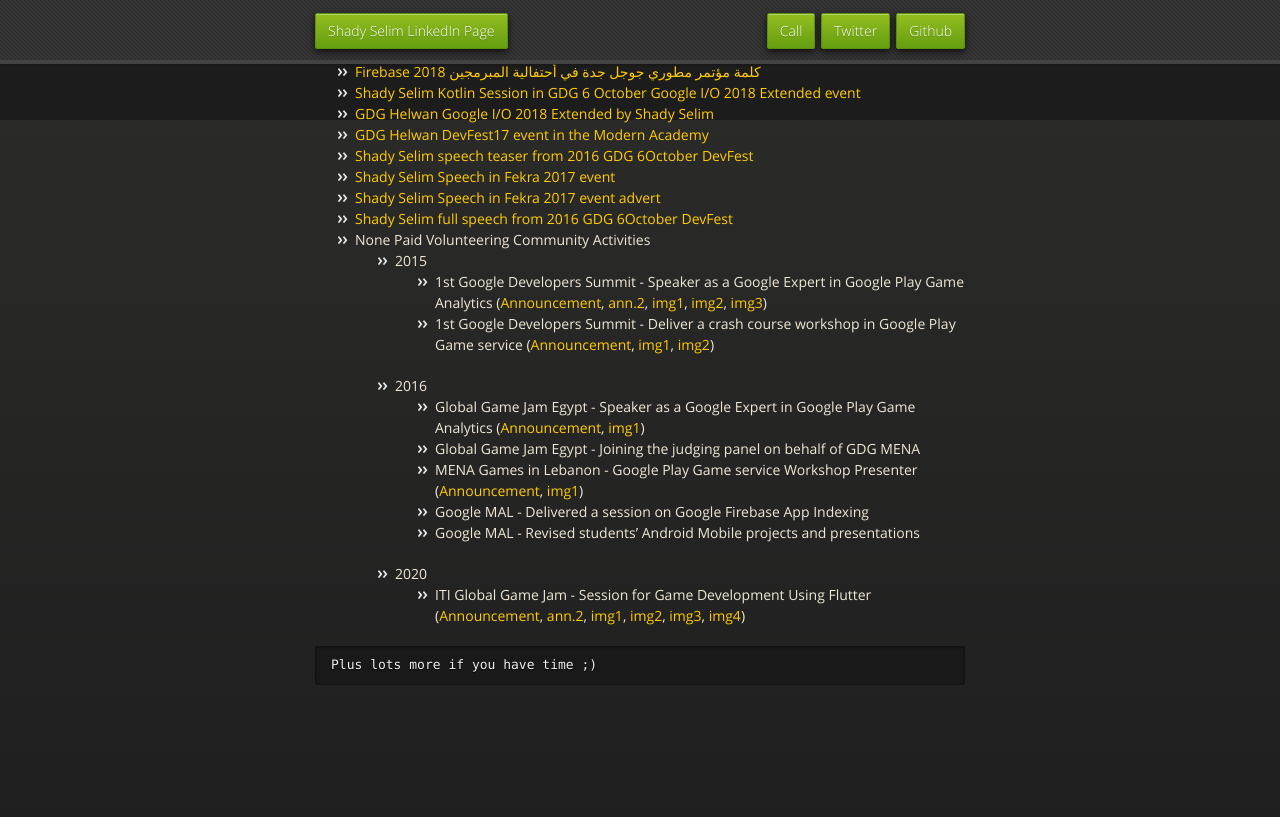
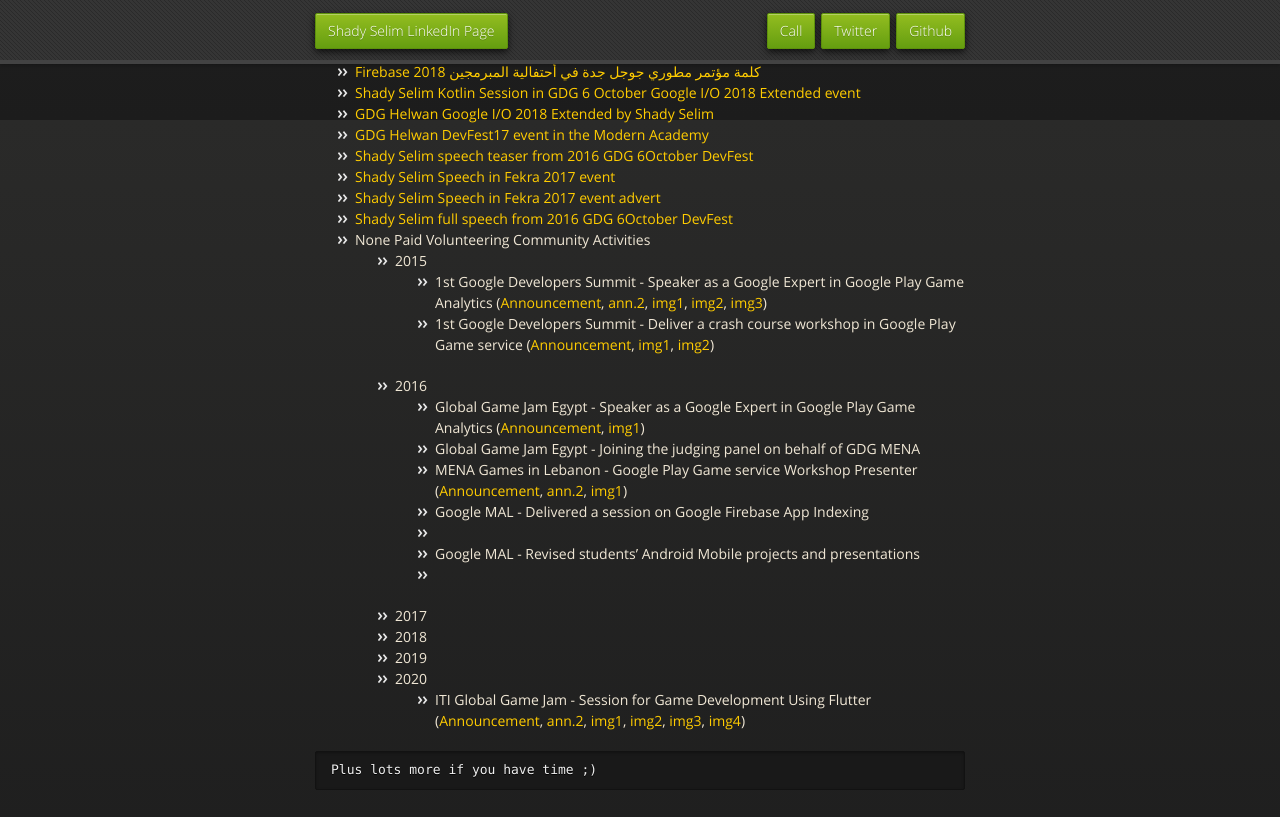
Before and after one commit to Shady-Selim/shady-selim.github.io, a Jekyll site: the page built from index.md, in a window 1280 px wide and 900 px high, scrolled down 2580 px. Shown: the top 817 px of the window. Built offline with Jekyll 4.4.1, drawn with Linux system fonts in a browser that asks for light colours; our own code applies the rules of GitHub Pages for plain Markdown files; before the commit the page ends 3375 px from its top, so only the background shows below that.

Commit message:
Update index.md

```diff
--- a/index.md
+++ b/index.md
@@ -107,9 +107,14 @@
   - 2016
     - Global Game Jam Egypt - Speaker as a Google Expert in Google Play Game Analytics ([Announcement](https://www.facebook.com/IGDA.Egypt.Chapter/photos/a.230782967253691/233293070336014/?type=3&theater), [img1](https://www.facebook.com/Egyptian.Gaming.Community/photos/a.831896850265929/831901773598770/?type=3&theater))
     - Global Game Jam Egypt - Joining the judging panel on behalf of GDG MENA
-    - MENA Games in Lebanon - Google Play Game service Workshop Presenter ([Announcement](https://web.archive.org/web/20160505050646/http://www.menagames.com/meet-the-speakers.html#shadyselim), [img1](https://www.facebook.com/photo.php?fbid=992762720809004&set=a.992761127475830&type=3&theater))
+    - MENA Games in Lebanon - Google Play Game service Workshop Presenter ([Announcement](https://web.archive.org/web/20160505050646/http://www.menagames.com/meet-the-speakers.html#shadyselim), [ann.2](https://www.facebook.com/photo.php?fbid=992760844142525&set=pb.100002258551140.-2207520000..&type=3&theater), [img1](https://www.facebook.com/photo.php?fbid=992762720809004&set=a.992761127475830&type=3&theater))
     - Google MAL - Delivered a session on Google Firebase App Indexing
+    -
     - Google MAL - Revised students' Android Mobile projects and presentations
+    -
+  - 2017
+  - 2018
+  - 2019
   - 2020
     - ITI Global Game Jam - Session for Game Development Using Flutter ([Announcement](https://www.facebook.com/events/427144828162274/permalink/465341304342626/), [ann.2](https://www.facebook.com/AndelaEgypt/photos/pcb.1114352182242181/1114350765575656/?type=3&theater), [img1](https://www.facebook.com/AndelaEgypt/photos/pcb.1115915922085807/1115912275419505/?type=3&theater), [img2](https://www.facebook.com/AndelaEgypt/photos/pcb.1115915922085807/1115912362086163/?type=3&theater), [img3](https://www.facebook.com/IGDA.Egypt.Chapter/photos/a.1108523622812950/1108596252805687/?type=3&theater), [img4](https://www.facebook.com/IGDA.Egypt.Chapter/photos/a.1108523622812950/1108596092805703/?type=3&theater))
 
```
